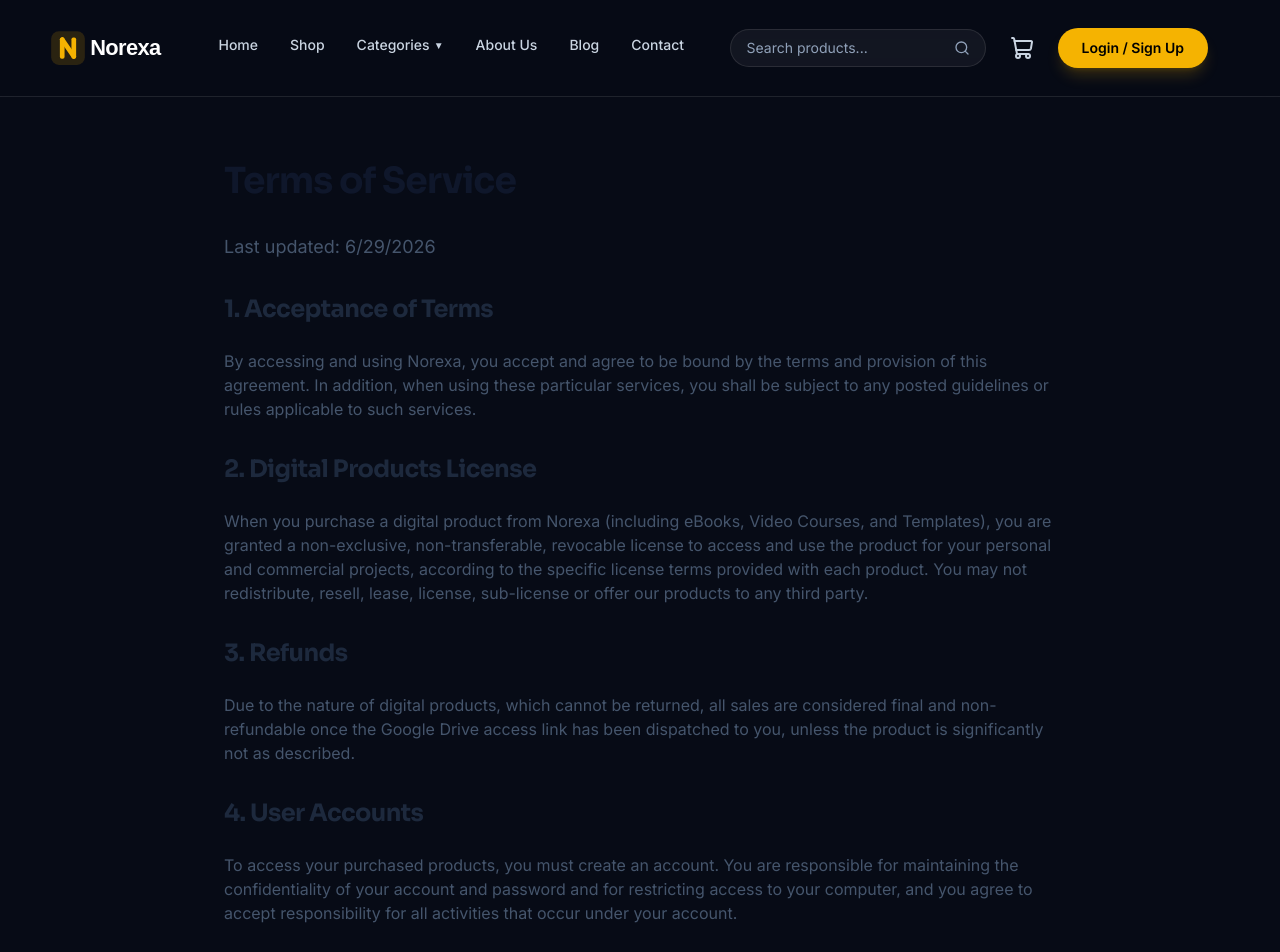
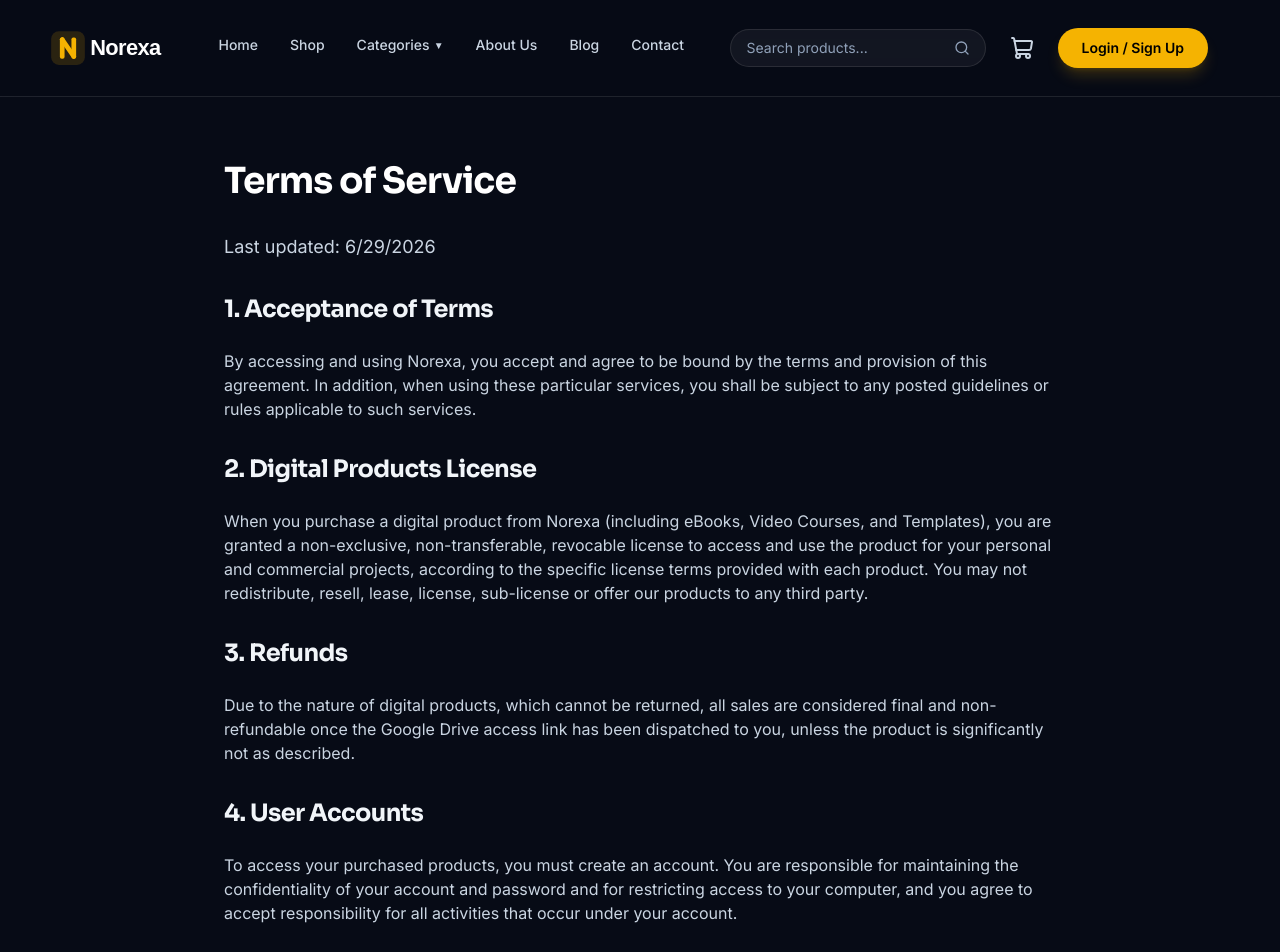
Before and after one commit to Yash-khandelwal121/norexa-, a React (Vite) app in the folder client/: page /terms in a window 1280 px wide. Shown: the top 952 px of the page. Built offline with nearby package versions, Linux system fonts and the light colour scheme; no server answers.

Commit message:
fix: update text colors on policy pages for dark mode visibility

```diff
--- a/client/src/pages/PrivacyPolicy.jsx
+++ b/client/src/pages/PrivacyPolicy.jsx
@@ -5,19 +5,19 @@ const PrivacyPolicy = () => {
     <>
       <SEOHead title="Privacy Policy" />
       <div className="max-w-4xl mx-auto px-4 sm:px-6 lg:px-8 py-16">
-        <h1 className="text-4xl font-bold mb-8 text-slate-900">Privacy Policy</h1>
+        <h1 className="text-4xl font-bold mb-8 text-white">Privacy Policy</h1>
 
-        <div className="prose prose-slate max-w-none text-slate-600 space-y-6">
+        <div className="prose prose-slate max-w-none text-slate-300 space-y-6">
           <p className="text-lg">Last updated: {new Date().toLocaleDateString()}</p>
 
-          <h2 className="text-2xl font-bold text-slate-800 mt-8">1. Introduction</h2>
+          <h2 className="text-2xl font-bold text-slate-100 mt-8">1. Introduction</h2>
           <p>
             Welcome to Norexa. We respect your privacy and are committed to protecting your personal data.
             This privacy policy will inform you as to how we look after your personal data when you visit our website
             and tell you about your privacy rights.
           </p>
 
-          <h2 className="text-2xl font-bold text-slate-800 mt-8">2. The Data We Collect</h2>
+          <h2 className="text-2xl font-bold text-slate-100 mt-8">2. The Data We Collect</h2>
           <p>We may collect, use, store and transfer different kinds of personal data about you which we have grouped together as follows:</p>
           <ul className="list-disc pl-6 space-y-2">
             <li><strong>Identity Data:</strong> includes first name, last name, username or similar identifier.</li>
@@ -26,18 +26,18 @@ const PrivacyPolicy = () => {
             <li><strong>Transaction Data:</strong> includes details about payments to and from you and other details of products you have purchased.</li>
           </ul>
 
-          <h2 className="text-2xl font-bold text-slate-800 mt-8">3. How We Use Your Data</h2>
+          <h2 className="text-2xl font-bold text-slate-100 mt-8">3. How We Use Your Data</h2>
           <p>
             We will only use your personal data when the law allows us to. Most commonly, we will use your personal data in the following circumstances:
             To process and deliver your order, manage your account, and provide customer support.
           </p>
 
-          <h2 className="text-2xl font-bold text-slate-800 mt-8">4. Data Security</h2>
+          <h2 className="text-2xl font-bold text-slate-100 mt-8">4. Data Security</h2>
           <p>
             We have put in place appropriate security measures to prevent your personal data from being accidentally lost, used or accessed in an unauthorised way, altered or disclosed.
           </p>
 
-          <p className="mt-12 text-sm text-slate-500">
+          <p className="mt-12 text-sm text-slate-400">
             If you have any questions about this privacy policy, please contact us via our Support page.
           </p>
         </div>
--- a/client/src/pages/RefundPolicy.jsx
+++ b/client/src/pages/RefundPolicy.jsx
@@ -6,18 +6,18 @@ const RefundPolicy = () => {
     <>
       <SEOHead title="Refund Policy" />
       <div className="max-w-4xl mx-auto px-4 sm:px-6 lg:px-8 py-16">
-        <h1 className="text-4xl font-bold mb-8 text-slate-900">Refund Policy</h1>
+        <h1 className="text-4xl font-bold mb-8 text-white">Refund Policy</h1>
 
-        <div className="prose prose-slate max-w-none text-slate-600 space-y-6">
+        <div className="prose prose-slate max-w-none text-slate-300 space-y-6">
           <p className="text-lg">Last updated: {new Date().toLocaleDateString()}</p>
 
-          <h2 className="text-2xl font-bold text-slate-800 mt-8">1. 30-Day Money-Back Guarantee</h2>
+          <h2 className="text-2xl font-bold text-slate-100 mt-8">1. 30-Day Money-Back Guarantee</h2>
           <p>
             We stand behind the quality of our digital products (eBooks, Video Courses, Templates) at Norexa.
             If you are not completely satisfied with your purchase for any reason, we offer a full, no-questions-asked refund within 30 days of your original purchase date.
           </p>
 
-          <h2 className="text-2xl font-bold text-slate-800 mt-8">2. How to Request a Refund</h2>
+          <h2 className="text-2xl font-bold text-slate-100 mt-8">2. How to Request a Refund</h2>
           <p>To request a refund within the 30-day window, simply follow these steps:</p>
           <ul className="list-disc pl-6 space-y-2">
             <li>
@@ -31,7 +31,7 @@ const RefundPolicy = () => {
             </li>
           </ul>
 
-          <h2 className="text-2xl font-bold text-slate-800 mt-8">3. Access Revocation</h2>
+          <h2 className="text-2xl font-bold text-slate-100 mt-8">3. Access Revocation</h2>
           <p>
             Please note that upon receiving your full refund, your access to the digital product(s) (including Google Drive folders) will be permanently revoked.
           </p>
--- a/client/src/pages/TermsOfService.jsx
+++ b/client/src/pages/TermsOfService.jsx
@@ -5,31 +5,31 @@ const TermsOfService = () => {
     <>
       <SEOHead title="Terms of Service" />
       <div className="max-w-4xl mx-auto px-4 sm:px-6 lg:px-8 py-16">
-        <h1 className="text-4xl font-bold mb-8 text-slate-900">Terms of Service</h1>
+        <h1 className="text-4xl font-bold mb-8 text-white">Terms of Service</h1>
 
-        <div className="prose prose-slate max-w-none text-slate-600 space-y-6">
+        <div className="prose prose-slate max-w-none text-slate-300 space-y-6">
           <p className="text-lg">Last updated: {new Date().toLocaleDateString()}</p>
 
-          <h2 className="text-2xl font-bold text-slate-800 mt-8">1. Acceptance of Terms</h2>
+          <h2 className="text-2xl font-bold text-slate-100 mt-8">1. Acceptance of Terms</h2>
           <p>
             By accessing and using Norexa, you accept and agree to be bound by the terms and provision of this agreement.
             In addition, when using these particular services, you shall be subject to any posted guidelines or rules applicable to such services.
           </p>
 
-          <h2 className="text-2xl font-bold text-slate-800 mt-8">2. Digital Products License</h2>
+          <h2 className="text-2xl font-bold text-slate-100 mt-8">2. Digital Products License</h2>
           <p>
             When you purchase a digital product from Norexa (including eBooks, Video Courses, and Templates), you are granted a non-exclusive,
             non-transferable, revocable license to access and use the product for your personal and commercial projects, according to the specific
             license terms provided with each product. You may not redistribute, resell, lease, license, sub-license or offer our products to any third party.
           </p>
 
-          <h2 className="text-2xl font-bold text-slate-800 mt-8">3. Refunds</h2>
+          <h2 className="text-2xl font-bold text-slate-100 mt-8">3. Refunds</h2>
           <p>
             Due to the nature of digital products, which cannot be returned, all sales are considered final and non-refundable once the
             Google Drive access link has been dispatched to you, unless the product is significantly not as described.
           </p>
 
-          <h2 className="text-2xl font-bold text-slate-800 mt-8">4. User Accounts</h2>
+          <h2 className="text-2xl font-bold text-slate-100 mt-8">4. User Accounts</h2>
           <p>
             To access your purchased products, you must create an account. You are responsible for maintaining the confidentiality of your account
             and password and for restricting access to your computer, and you agree to accept responsibility for all activities that occur under your account.
```
